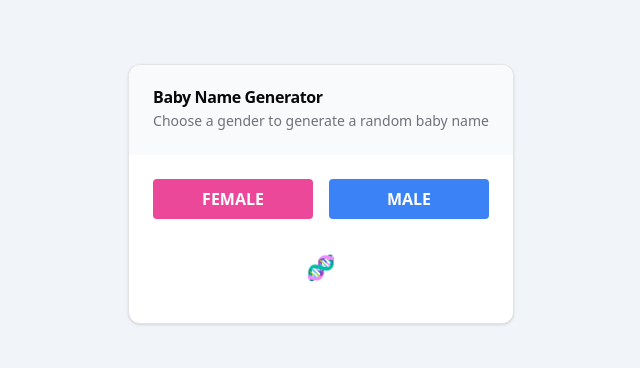
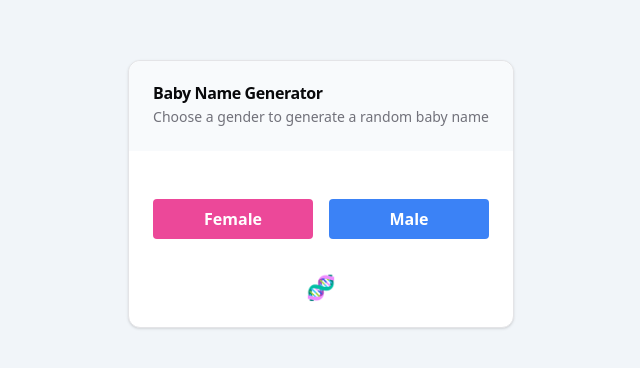
Before and after one commit to ruijadom/name-generator, a React (Vite) app: page / in a window 1280 px wide. Shown: the part 206-574 px from the top of the page, without its empty margins (319-959 px from the left). Built offline with nearby package versions, Linux system fonts and the light colour scheme.

Commit message:
refactor(baby-card): clean code

```diff
--- a/src/components/baby-card.tsx
+++ b/src/components/baby-card.tsx
@@ -32,22 +32,18 @@ export const BabyCard = ({
    * Handle button click event to generate a random name based on the selected gender.
    * @param gender - The gender to filter by (e.g., 'female' or 'male').
    */
-  const handleButtonClick = (gender: BabyData["gender"]) => {
-    const genderFilter = gender.toUpperCase();
+  const handleButtonClick = (currentGender: BabyData["gender"]) => {
+    const genderFilter = currentGender.toUpperCase();
 
     const filteredBabies = babies.filter((baby) => {
       return baby[1] === genderFilter;
     });
 
-    console.log(filteredBabies.length);
-
-    if (filteredBabies.length === 0) {
-      setName("No names found for this gender.");
-      return;
-    }
+    if (filteredBabies.length === 0) return;
 
     /**
      * Generate a random index within the range of filteredBabies array length.
+     * Use this random index to get a baby's name and format it.
      */
     const rawName =
       filteredBabies[generateRandomIndex(filteredBabies.length)][3];
@@ -61,7 +57,7 @@ export const BabyCard = ({
         <CardTitle>{title}</CardTitle>
         <CardDescription>{description}</CardDescription>
       </CardHeader>
-      <CardContent className="pt-6">
+      <CardContent className="pt-12">
         <div className="space-y-8 text-center">
           <div className="w-full flex space-x-4">
             {genders.map((gender) => {
@@ -76,13 +72,15 @@ export const BabyCard = ({
                       : "bg-blue-500 hover:bg-blue-700"
                   )}
                 >
-                  {gender}
+                  {formatName(gender)}
                 </button>
               );
             })}
           </div>
           {name ? (
+            <div>
             <p className="text-2xl font-medium">{name}</p>
+            </div>
           ) : (
             <p className="text-2xl">🧬</p>
           )}
```
